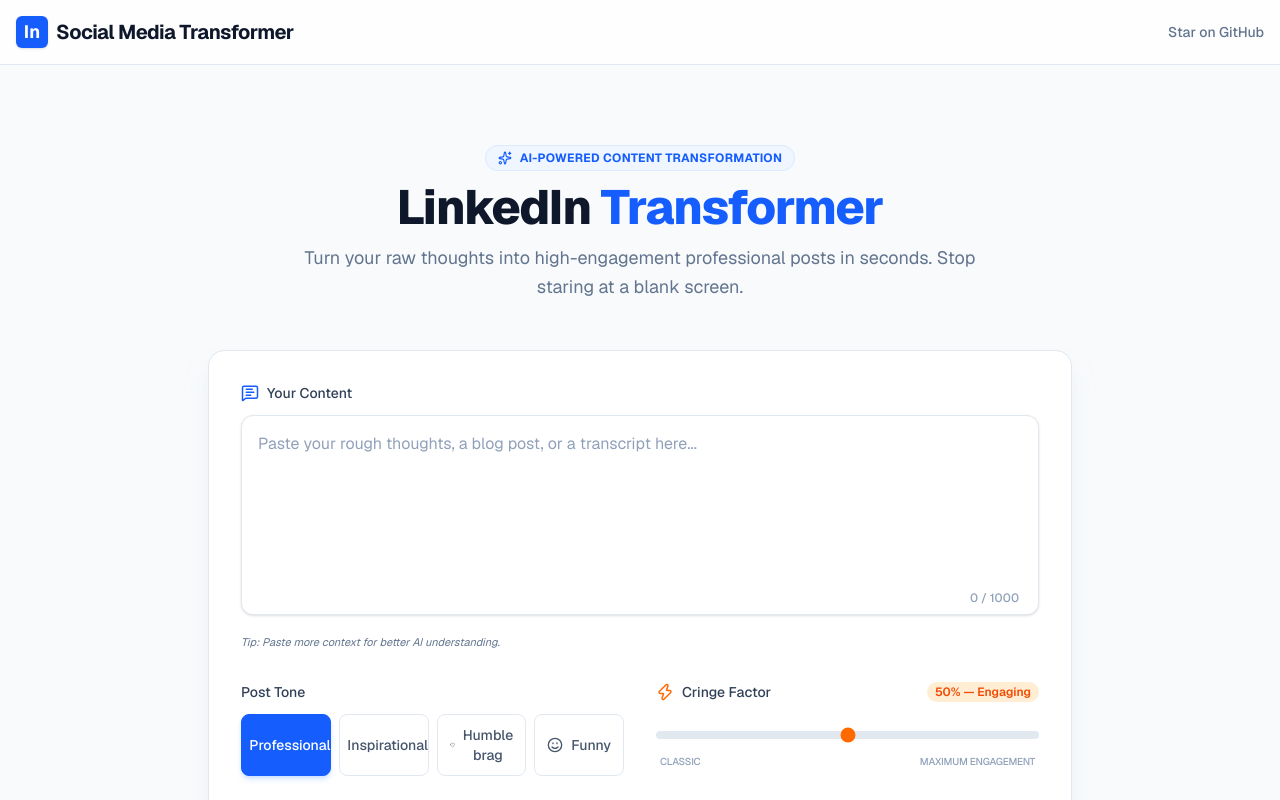
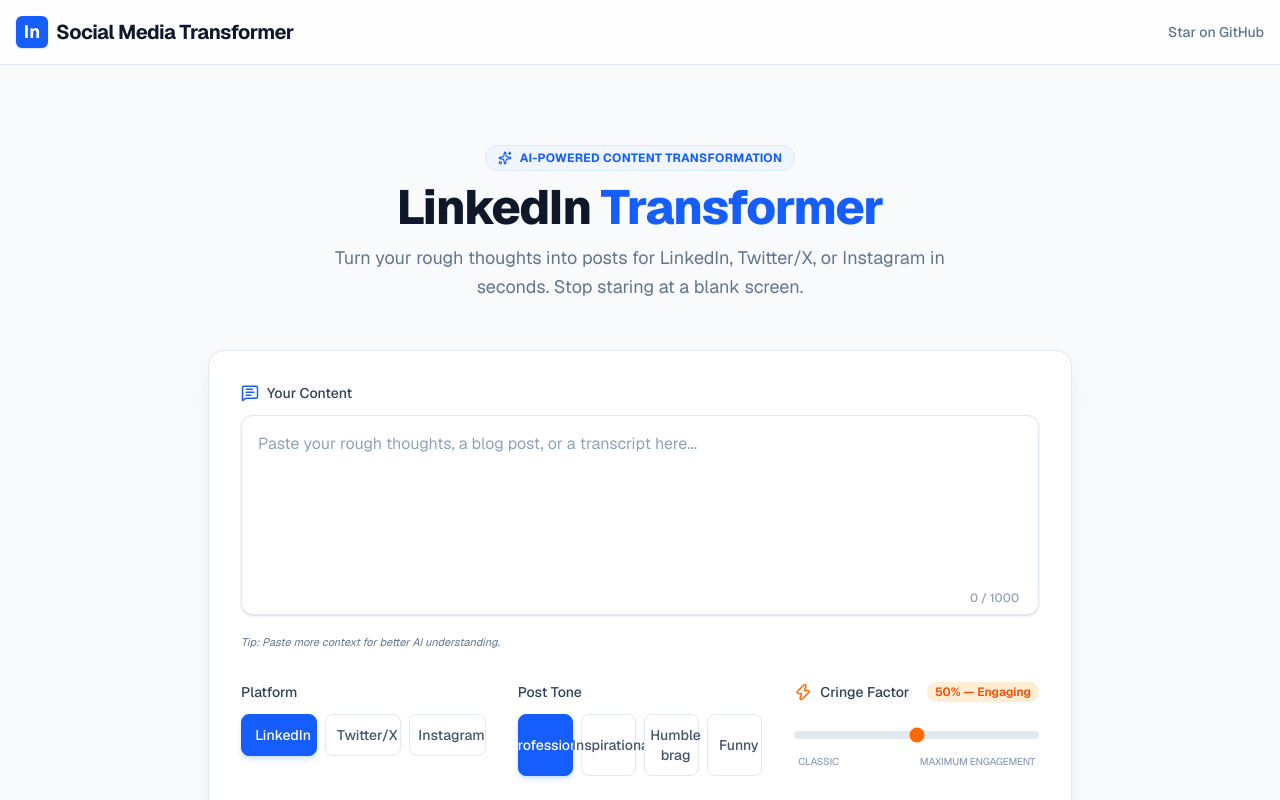
Before and after one commit to sameer9860/Linkedin-transformer, a Next.js app: page / in a window 1280 px wide. Shown: the top 800 px of the page. Built offline with nearby package versions, Linux system fonts and the light colour scheme.

Commit message:
feat updated transformer ui

```diff
--- a/src/components/LinkedInTransformer.tsx
+++ b/src/components/LinkedInTransformer.tsx
@@ -3,11 +3,13 @@
 import React, { useState } from "react";
 import { InputBox } from "./InputBox";
 import { ToneSelector, Tone } from "./ToneSelector";
+import { PlatformSelector, Platform } from "./PlatformSelector";
 import { CringeSlider } from "./CringeSlider";
 import { OutputPreview } from "./OutputPreview";
 import { Sparkles, ArrowRight, Wand2, RefreshCw, Heart, Scissors } from "lucide-react";
 
 export const LinkedInTransformer: React.FC = () => {
+  const [platform, setPlatform] = useState<Platform>("LinkedIn");
   const [inputText, setInputText] = useState("");
   const [tone, setTone] = useState<Tone>("Professional");
   const [cringe, setCringe] = useState(50);
@@ -25,6 +27,7 @@
       },
       body: JSON.stringify({
         input: inputText,
+        platform,
         tone,
         cringe,
         action,
@@ -112,7 +115,7 @@
             LinkedIn <span className="text-blue-600">Transformer</span>
           </h1>
           <p className="text-slate-500 dark:text-slate-400 text-lg max-w-2xl mx-auto leading-relaxed">
-            Turn your raw thoughts into high-engagement professional posts in seconds.
+            Turn your rough thoughts into posts for LinkedIn, Twitter/X, or Instagram in seconds.
             Stop staring at a blank screen.
           </p>
         </div>
@@ -121,7 +124,8 @@
           <div className="bg-white dark:bg-slate-950 rounded-2xl border border-slate-200 dark:border-slate-800 p-6 md:p-8 shadow-xl shadow-slate-200/50 dark:shadow-none space-y-8">
             <InputBox value={inputText} onChange={setInputText} />
 
-            <div className="grid grid-cols-1 md:grid-cols-2 gap-8 items-start">
+            <div className="grid grid-cols-1 md:grid-cols-3 gap-8 items-start">
+              <PlatformSelector selectedPlatform={platform} onSelect={setPlatform} />
               <ToneSelector selectedTone={tone} onSelect={setTone} />
               <CringeSlider value={cringe} onChange={setCringe} />
             </div>
@@ -209,7 +213,7 @@
           </div>
 
           <div className="space-y-4">
-            <OutputPreview content={output} isGenerating={isGenerating} />
+            <OutputPreview content={output} platform={platform} isGenerating={isGenerating} />
           </div>
         </div>
       </div>
```
